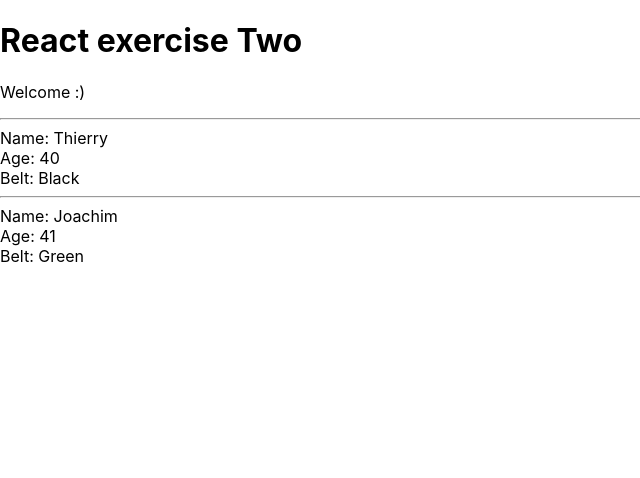
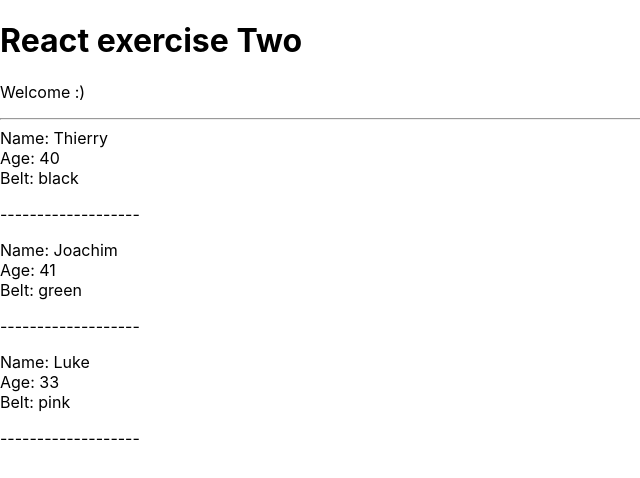
Before and after one commit to Jitgitbit/react-exercise-two, a React (Create React App) app: page / in a window 1280 px wide. Shown: the top 478 px of the page, without its empty margins (0-640 px from the left). Built offline with nearby package versions, Linux system fonts and the light colour scheme.

Commit message:
Listing using map

```diff
--- a/src/App.js
+++ b/src/App.js
@@ -1,18 +1,29 @@
-import React from 'react';
-import Phoenix from './components/Phoenix';
+import React, {Component} from 'react';
+import Phoenix from './components/Phoenixes';
 
 
-function App() {
+class App extends Component {
+  state = {
+    phoenixes: [
+      {name:'Thierry', age:40, belt:'black', id:1},
+      {name:'Joachim', age:41, belt:'green', id:2},
+      {name:'Luke', age:33, belt:'pink', id:3}
+    ]
+  }
+  render(){
     return (
       <div className="App">
         <h1>React exercise Two</h1>
         <p>Welcome :)</p>
-      <hr/>
+        {/* <hr/>
         <Phoenix name='Thierry' age='40' belt='Black'/>
         <hr/>
-      <Phoenix name='Joachim' age='41' belt='Green'/>
+        <Phoenix name='Joachim' age='41' belt='Green'/> */}
+        <hr/>
+        <Phoenix phoenixes={this.state.phoenixes}/>
       </div>
     );
   }
+}
 
 export default App;
--- a/src/components/Phoenix.jsx
+++ /dev/null
@@ -1,17 +0,0 @@
-import React, { Component } from 'react'
-
-export default class Phoenix extends Component {
-  render() {
-    console.log('=======>> PROPS HERE ARE:',this.props)
-
-    const {name, age, belt} = this.props;
-
-    return (
-      <div className='phoenix'>
-        <div>Name: {name}</div>
-        <div>Age: {age}</div>
-        <div>Belt: {belt}</div>
-      </div>
-    )
-  }
-}
--- /dev/null
+++ b/src/components/Phoenixes.jsx
@@ -0,0 +1,33 @@
+import React, { Component } from 'react'
+
+export default class Phoenix extends Component {
+  render() {
+    console.log('=======>> PROPS HERE ARE:',this.props)
+
+    const {phoenixes} = this.props;    // These two mean exactly the same, but this line is the DESTRUCTURED way !!
+    // const phoenix = this.props.phoenix;
+
+    const phoenixesList = phoenixes.map(phoenix => {
+      return (
+        <div className='phoenix'>
+          <div>Name: {phoenix.name}</div>
+          <div>Age: {phoenix.age}</div>
+          <div>Belt: {phoenix.belt}</div>
+          <p>-------------------</p>
+        </div>
+      )
+    })
+
+
+    return (
+      // <div className='phoenix'>
+      //   <div>Name: {name}</div>
+      //   <div>Age: {age}</div>
+      //   <div>Belt: {belt}</div>
+      // </div>
+      <div className="phoenix-list">
+        {phoenixesList}
+      </div>
+    )
+  }
+}
```
Lines whose indentation alone changed are shown as unchanged.
